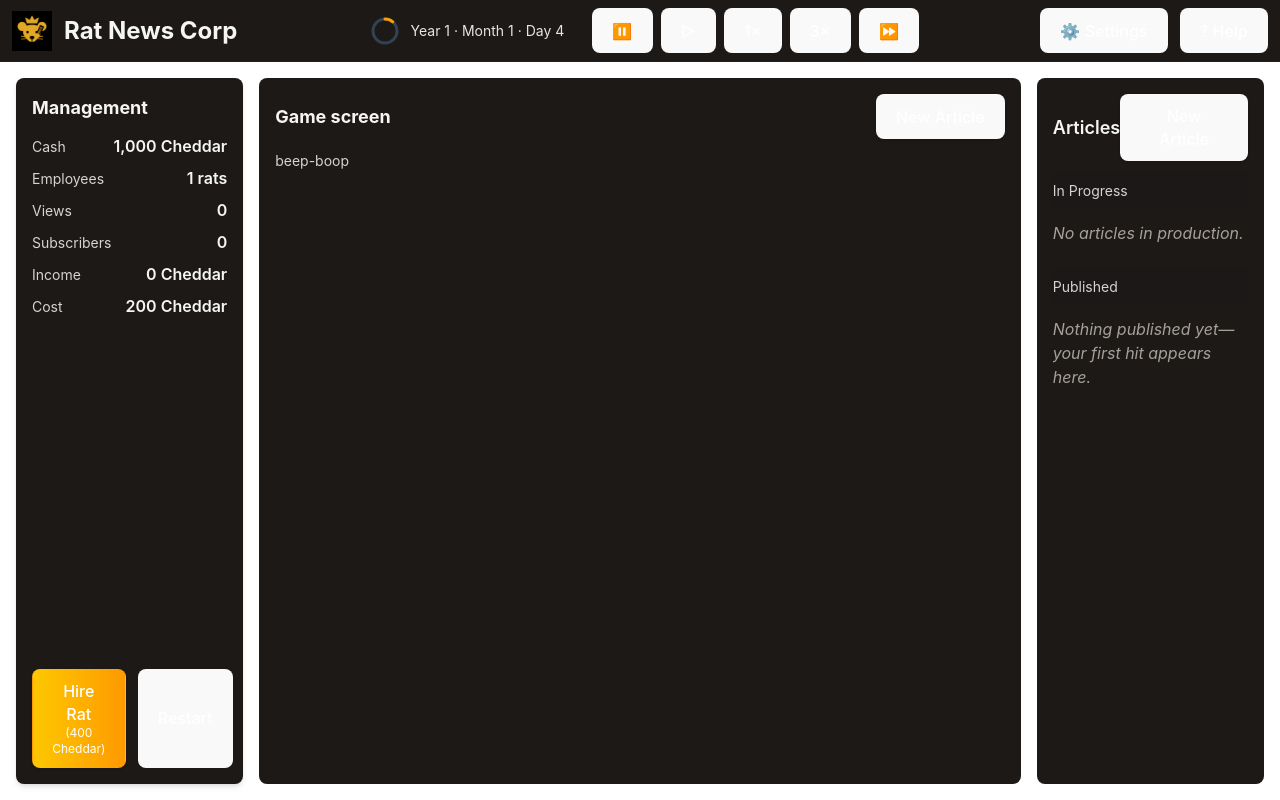
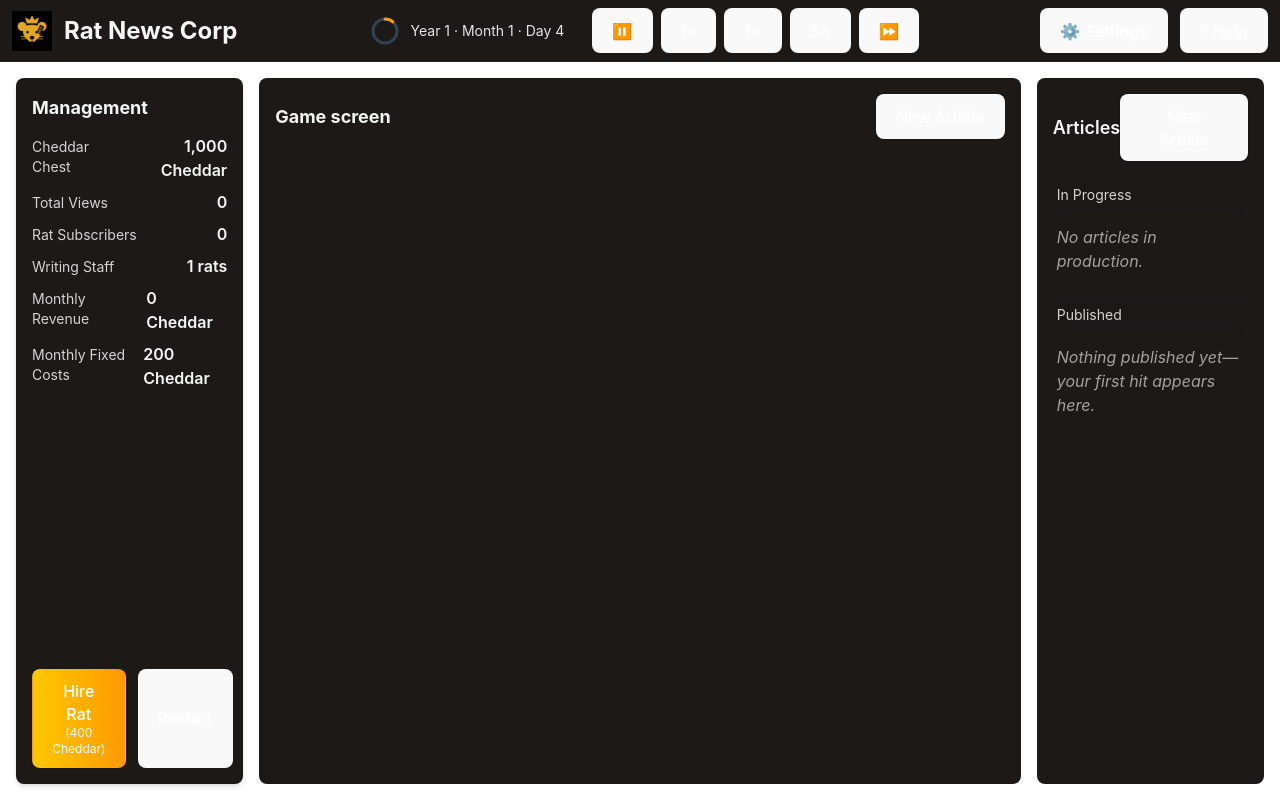
Before and after one commit to davidhaas6/rat-news-tycoon, a React (Vite) app: page / in a window 1280 px wide. Built offline with nearby package versions, Linux system fonts and the light colour scheme.

Commit message:
ui and text tweaks

```diff
--- a/src/components/RightStatusPanel.tsx
+++ b/src/components/RightStatusPanel.tsx
@@ -1,7 +1,7 @@
-import React, { useMemo, useState } from 'react';
+import { useMemo, useState } from 'react';
 import { useGame } from '../stores/useGame';
 import type { Article } from '../types/article';
-import { PUBLISH_DUR_TICKS, TICKS_PER_DAY } from '../sim/constants';
+import { DAYS_PER_MONTH, PUBLISH_DUR_TICKS, TICKS_PER_DAY } from '../sim/constants';
 import { createNoise2D } from 'simplex-noise';
 import { bus } from '../utils/eventBus';
 import { AnimatePresence, motion } from 'motion/react';
@@ -169,7 +169,7 @@ export default function RightStatusPanel() {
   return (
     <aside className="h-full bg-stone-900 text-stone-100 p-4 flex flex-col rounded-lg mx-4 md:ml-0">
       {/* Top header with compact label at top-right by request — we'll show a short hint */}
-      <AnimatePresence>
+
       <div className="flex items-center justify-between mb-3">
         <h3 className="text-lg font-semibold">Articles</h3>
         <div className="flex items-center gap-3">
@@ -182,9 +182,10 @@ export default function RightStatusPanel() {
         </div>
       </div>
 
-      <div className="flex-1 overflow-auto">
+      <div className="flex-1 overflow-auto p-1">
+        <AnimatePresence>
         {/* Queue Section */}
-        <div className="mb-4">
+        <div className="mb-4" key="queue-section">
           <div className="sticky top-0 bg-stone-900/70 py-2 z-10">
             <div className="text-sm text-stone-300">In Progress</div>
           </div>
@@ -216,7 +217,7 @@ export default function RightStatusPanel() {
                   <div className="flex items-start justify-between gap-3">
                     <div className="flex items-center gap-3">
                       <div className="flex flex-col items-start gap-2">
-                        <div className="flex items-center gap-2">
+                        <div className="flex items-center gap-2 flex-wrap">
                           <TypeChip text={item.type} />
                           <StatusPill text="In Progress" />
                         </div>
@@ -256,7 +257,7 @@ export default function RightStatusPanel() {
         </div>
 
         {/* Published Section */}
-        <div>
+        <div key="published-section">
           <div className="sticky top-12 bg-stone-900/70 py-2 z-10 mt-6">
             <div className="text-sm text-stone-300">Published</div>
           </div>
@@ -291,6 +292,14 @@ export default function RightStatusPanel() {
                       {(() => {
                         const ageTicks = Math.max(0, tick - item.publishTick);
                         const days = Math.floor(ageTicks / TICKS_PER_DAY);
+                        if (days >= 365) {
+                          const years = Math.floor(days / 365);
+                          return `${years}yr ago`;
+                        }
+                        if (days >= DAYS_PER_MONTH) {
+                          const months = Math.floor(days / DAYS_PER_MONTH);
+                          return `${months}mo ago`;
+                        }
                         if (days === 0) return 'Today';
                         if (days === 1) return 'Yesterday';
                         return `${days}d ago`;
@@ -336,8 +345,9 @@ export default function RightStatusPanel() {
             })}
           </div>
         </div>
+        </AnimatePresence>
       </div>
-      </AnimatePresence>
+
     </aside>
   );
 }
--- a/src/components/dash/FinancePanel.tsx
+++ b/src/components/dash/FinancePanel.tsx
@@ -23,33 +23,33 @@ export default function FinancePanel() {
       </header>
 
       <ul className="space-y-2 flex-1">
-        <li className="flex justify-between items-baseline">
-          <span className="text-sm text-stone-300">Cash</span>
+        <li key="Cash" className="flex justify-between items-baseline">
+          <span className="text-sm text-stone-300">Cheddar Chest</span>
           <span className="font-semibold text-right">{Math.round(cash).toLocaleString()} Cheddar</span>
         </li>
 
-        <li className="flex justify-between items-baseline">
-          <span className="text-sm text-stone-300">Employees</span>
+        <li key="Views" className="flex justify-between items-baseline">
+          <span className="text-sm text-stone-300">Total Views</span>
+          <span className="font-semibold">{Math.round(totalViews()).toLocaleString()}</span>
+        </li>
+
+        <li key="Subscribers" className="flex justify-between items-baseline">
+          <span className="text-sm text-stone-300">Rat Subscribers</span>
+          <span className="font-semibold">{subscribers}</span>
+        </li>
+
+        <li key="Employees" className="flex justify-between items-baseline">
+          <span className="text-sm text-stone-300">Writing Staff</span>
           <span className="font-semibold">{writers} rats</span>
         </li>
 
-        <li className="flex justify-between items-baseline">
-          <span className="text-sm text-stone-300">Views</span>
-          <span className="font-semibold">{Math.round(totalViews()).toLocaleString()}</span>
-        </li>
-
-        <li className="flex justify-between items-baseline">
-          <span className="text-sm text-stone-300">Subscribers</span>
-          <span className="font-semibold">{subscribers}</span>
-        </li>
-
-        <li className="flex justify-between items-baseline">
-          <span className="text-sm text-stone-300">Income</span>
+        <li key="Income" className="flex justify-between items-baseline">
+          <span className="text-sm text-stone-300">Monthly Revenue</span>
           <span className="font-semibold">{Math.round(revenue()).toLocaleString()} Cheddar</span>
         </li>
 
-        <li className="flex justify-between items-baseline">
-          <span className="text-sm text-stone-300">Cost</span>
+        <li key="Cost" className="flex justify-between items-baseline">
+          <span className="text-sm text-stone-300">Monthly Fixed Costs</span>
           <span className="font-semibold">{Math.round(costs()).toLocaleString()} Cheddar</span>
         </li>
       </ul>
--- a/src/components/dash/Screen.tsx
+++ b/src/components/dash/Screen.tsx
@@ -3,11 +3,14 @@ import { useGame } from '../../stores/useGame';
 import PublishPanel from '../PublishPanel';
 import { bus } from '../../utils/eventBus';
 import { AnimatePresence, motion } from "motion/react"
+import NewsDesk from '../NewsDesk';
 
 export default function Screen() {
   const publishArticle = useGame(s => s.publishArticle);
   const [showPublish, setShowPublish] = useState(false);
   const openerRef = useRef<HTMLElement | null>(null);
+  const writers = useGame(s => s.writers);
+
 
   useEffect(() => {
     const unsub = bus.on('openPublish', () => {
@@ -40,7 +43,7 @@ export default function Screen() {
   return (
     <section className="rounded-lg min-w-[320px] w-full h-full bg-stone-900 text-stone-100 p-4 mx-4 md:mx-0">
       <AnimatePresence>
-        <div className="flex items-center justify-between">
+        <div key="screen-header" className="flex items-center justify-between">
           <h2 className="text-lg font-bold">Game screen</h2>
           <div className="flex items-center gap-2">
             <button
@@ -52,7 +55,7 @@ export default function Screen() {
           </div>
         </div>
 
-        <p className="mt-3 text-sm text-stone-300">beep-boop</p>
+        {/* <p className="mt-3 text-sm text-stone-300">beep-boop</p> */}
 
         {showPublish &&
           <motion.div
```
